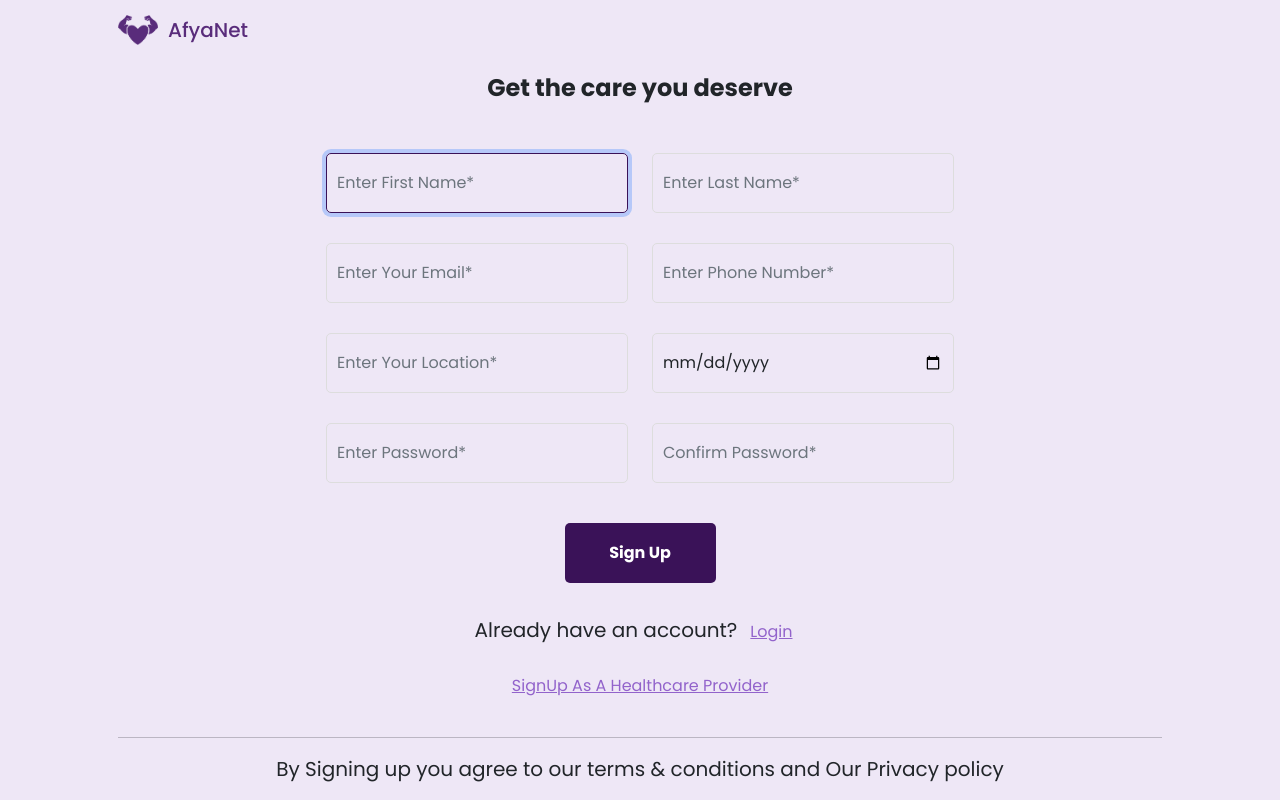
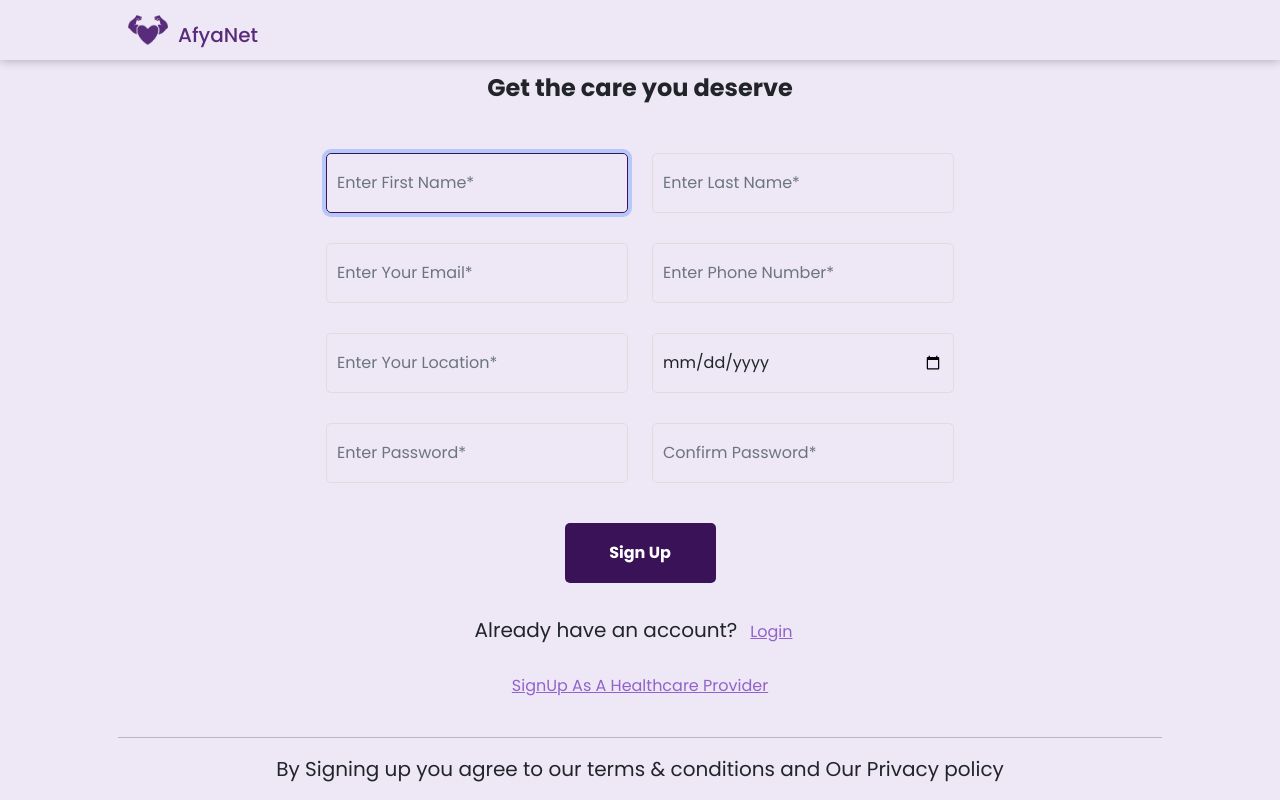
Before and after one commit to Annastacia-dev/afyanet-react, a React (Create React App) app: page / in a window 1280 px wide. Both pictures are taken after a click on the button "Get Started". Built offline with nearby package versions, Linux system fonts and the light colour scheme.

Commit message:
completed navbar styling

```diff
--- a/src/components/landingpage/LandingPage.js
+++ b/src/components/landingpage/LandingPage.js
@@ -4,7 +4,7 @@ import NavBar from './navbar/NavBar'
 import About from './about/About'
 import Partners from './partners/OurPartners'
 import Footer from './footer/Footer'
-import Services from './services/Services'
+import Services from './ourservices/Services'
 
 function LandingPage() {
   return (
--- a/src/components/landingpage/about/About.jsx
+++ b/src/components/landingpage/about/About.jsx
@@ -7,7 +7,7 @@ import "./about.css"
 const About = () => {
   return (
     <>
-    <div className='about us'>
+    <div id='about' className='about us'>
       <Container>
         <Row>
         <Col md={9} className="about-content">
--- a/src/components/landingpage/about/about.css
+++ b/src/components/landingpage/about/about.css
@@ -1,5 +1,4 @@
 .about{
-   margin-top: 100px;
     height: 100vh;
 }
 
--- a/src/components/landingpage/footer/Footer.js
+++ b/src/components/landingpage/footer/Footer.js
@@ -5,7 +5,7 @@ import customerservice from '../../../assets/images/footer/customerservice.webp'
 
 const Footer = () => {
   return (
-    <div fluid="md" id="contactus" className="container-fluid footer">
+    <div fluid="md" id="contact" className="container-fluid footer">
         <Row>
             <Col xs={12} md={6}>
                 <img src={customerservice} alt="customer service" />
--- a/src/components/landingpage/homepage/HomePage.js
+++ b/src/components/landingpage/homepage/HomePage.js
@@ -8,7 +8,7 @@ function HomePage() {
     const navigate = useNavigate();
     return (
         <>
-        <div className="home">
+        <div id='home' className="home">
             <Container>
                 <Row>
                     <Col md={6} className="home-content">
--- a/src/components/landingpage/navbar/NavBar.css
+++ b/src/components/landingpage/navbar/NavBar.css
@@ -1,13 +1,58 @@
-#contents{
+.navbar{
+    box-shadow: 0 0 10px rgba(0,0,0,0.3);
+}
+.navbar .brand{
     display: flex;
-    justify-content: space-evenly;
-    box-shadow: 5px 5px 1px 1px rgba(0, 0, 255, .2);
-    margin:auto;
-    width: 80%;
-    padding: 12px;
+    align-items: center;
+    justify-content: center;
+    padding: 0 1rem;
+    margin-left: -35px;
+}
+
+.navbar .brand img{
+    width: 50px;
+    border-radius: 50%;
+}
+
+.navbar .brand span:hover{
+    text-decoration: none;
+    color: var(--primary-color);
+}
+
+.navbar-brand span{
+    font-size: 25px;
+    font-weight: 500;
     margin-top: 10px;
+    margin-left: 5px;
+    color:var(--primary-color);
 }
-a{
+
+.navbar  a{
+    font-size: 18px;
+    font-weight: 500;
+    color:#0e0118;
     text-decoration: none;
-    color: black;
+    padding: 0 10px;
+    margin-right: 30px;
 }
+
+.navbar a:hover{
+    color: var(--primary-color);
+}
+
+.navbar a:active{
+    background-color: #ded6e7;
+    border-radius: 15px;
+    color: #fff;
+}
+
+.navbar a.active{
+    background-color: #ded6e7;
+    border-radius: 15px;
+    color: #fff;
+}
+
+.navbar-toggler{
+    border: none;
+    outline: none;
+}
--- a/src/components/landingpage/navbar/NavBar.js
+++ b/src/components/landingpage/navbar/NavBar.js
@@ -8,20 +8,20 @@ function NavBar () {
 
     return(
         <>
-        <Navbar bg="light" expand="lg" className="home navbar navbar-expand-lg navbar-light fixed-top py-3">
+        <Navbar bg="white" expand="lg" className="home navbar navbar-expand-lg navbar-light fixed-top py-3">
             <Container className="container px-4 px-lg-5">
-                <Navbar.Brand href="#home">
-                    <img src={logo} alt = "logo" className="logo" style={{width: "50px"}}/>
+                <Navbar.Brand  className='brand' href="#home">
+                    <img src={logo} alt = "logo" className="logo"/>
                     <span className="navbar-brand">AfyaNet</span>
                 </Navbar.Brand>
                 <Navbar.Collapse id="basic-navbar-nav" className="justify-content-center">
                     {/* align center */}
                     <Nav className="navbar-nav ms-auto my-2 my-lg-2 me-lg-4">
                     <ul className="navbar-nav ms-auto my-2 my-lg-0">
-                        <li className="nav-item"><Nav.Link href="#about">About Us</Nav.Link></li>
-                        <li className="nav-item"><Nav.Link href="#services">Services</Nav.Link></li>
-                        <li className="nav-item"><Nav.Link href="#ourpartners">Our Partners</Nav.Link></li>
-                        <li className="nav-item"><Nav.Link href="#contact">Contact Us</Nav.Link></li>
+                        <a className="link" href="#about">About Us</a>
+                        <a className="link" href="#services">Services</a>
+                        <a className="link" href="#ourpartners">Our Partners</a>
+                        <a className="link" href="#contact">Contact Us</a>
                     </ul>
                     </Nav>
                 </Navbar.Collapse>
```
Also changed, not shown: src/components/landingpage/ourservices/Services.js (renamed from src/components/landingpage/services/Services.js), src/components/landingpage/ourservices/service.css (added).
